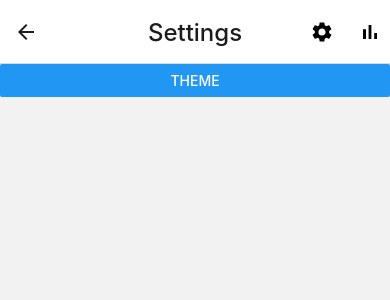
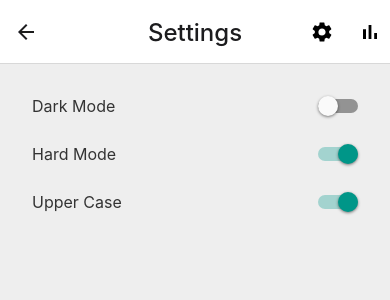
Before and after one commit to roto93/react-native-wordle-clone, a React Native app: screen /Settings in a window 390 px wide. Shown: the top 300 px of the page. Built offline with nearby package versions, Linux system fonts and the light colour scheme.

Commit message:
:zap: Updated SettingPage

```diff
--- a/src/Lib/Lib.js
+++ b/src/Lib/Lib.js
@@ -6,7 +6,7 @@ export const winY = Dimensions.get('window').height
 
 export const RowView = (props) => {
   return (
-    <View style={[{ flexDirection: 'row', alignItems: 'center' }, props.styles]}>
+    <View style={[{ flexDirection: 'row', alignItems: 'center' }, props.style]}>
       {props.children}
     </View>
   )
--- a/src/screen/OnBoardingPage.js
+++ b/src/screen/OnBoardingPage.js
@@ -6,7 +6,6 @@ import useActions from '../hooks/useActions';
 import useTheme from '../hooks/useTheme';
 
 const OnBoardingPage = ({ navigation }) => {
-  const { theme } = useSelector(state => state.themeModeReducer)
   const navigate = (screenName) => navigation.reset({
     index: 0,
     routes: [{ name: 'Onboarding' }, { name: screenName }]
@@ -14,7 +13,7 @@ const OnBoardingPage = ({ navigation }) => {
   const Theme = useTheme()
 
   return (
-    <View style={styles.container}>
+    <View style={[styles.container, { backgroundColor: Theme.primary }]}>
       <Text style={styles.title}>Wordle Clone</Text>
       <View style={styles.TO_container}>
         <TO theme={Theme} text={'Start'} onPress={() => navigate('Wordle')} />
--- a/src/screen/SettingPage.js
+++ b/src/screen/SettingPage.js
@@ -1,16 +1,55 @@
-import { Button, StyleSheet, Text, View } from 'react-native';
+import { Button, StyleSheet, Switch, Text, View } from 'react-native';
 import React from 'react';
 import useActions from '../hooks/useActions';
+import { RowView, winX } from '../Lib/Lib';
+import { useSelector } from 'react-redux';
+import { toggleThemeMode } from '../redux/actions';
+import useTheme from '../hooks/useTheme';
 
 const SettingPage = () => {
-  const { toggleThemeMode } = useActions()
+  const { toggleThemeMode, toggleIsUpperCase } = useActions()
+  const { themeMode } = useSelector(state => state.themeModeReducer)
+  const { isUpperCase } = useSelector(state => state.isUpperCaseReducer)
+  const Theme = useTheme()
   return (
-    <View>
-      <Button title={'theme'} onPress={() => { toggleThemeMode() }} />
+    <View style={[styles.container, { backgroundColor: Theme.primary }]}>
+      <ListItem text={'Dark Mode'} value={themeMode === 'dark'} onChange={toggleThemeMode} />
+      <ListItem text={'Hard Mode'} value={isUpperCase} onChange={toggleIsUpperCase} />
+      <ListItem text={'Upper Case'} value={isUpperCase} onChange={toggleIsUpperCase} />
     </View>
   );
 };
 
 export default SettingPage;
 
-const styles = StyleSheet.create({});
+const styles = StyleSheet.create({
+  container: {
+    flex: 1,
+    justifyContent: 'flex-start',
+    alignItems: 'center',
+    paddingTop: 24
+  },
+  listItem: {
+    width: winX - 64,
+    height: 36,
+    marginBottom: 12,
+    justifyContent: 'space-between'
+  },
+  listItem_text: {
+    fontSize: 16,
+    color: '#000'
+  }
+});
+
+const ListItem = ({ text, value, onChange }) => {
+  const Theme = useTheme()
+  return (
+    <RowView style={styles.listItem}>
+      <Text style={[styles.listItem_text, { color: Theme.text }]}>{text}</Text>
+      <Switch
+        value={value}
+        onChange={onChange}
+      />
+    </RowView>
+  )
+}
```
Also changed, not shown: src/screen/MainPage.js (line endings or trailing spaces).
